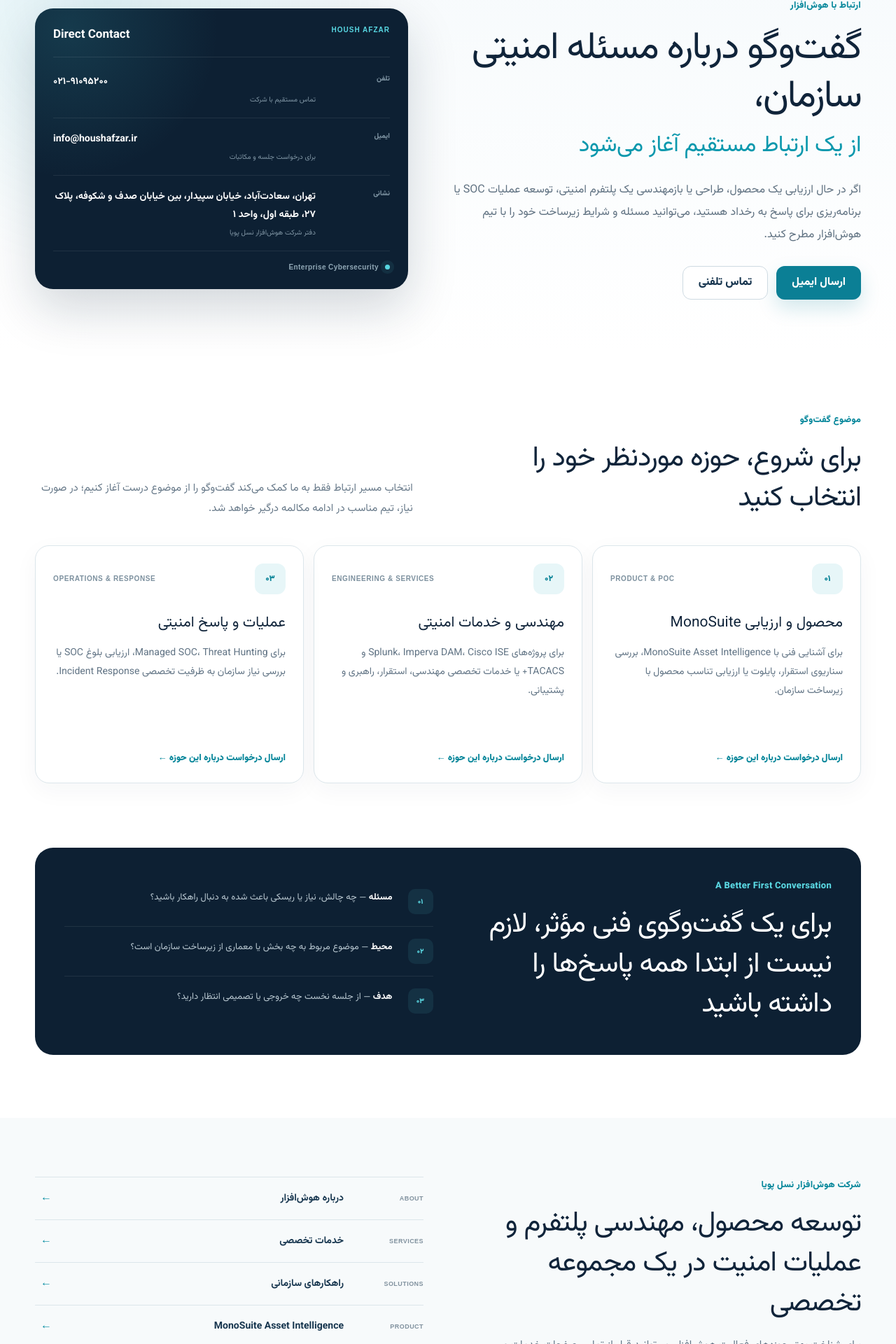
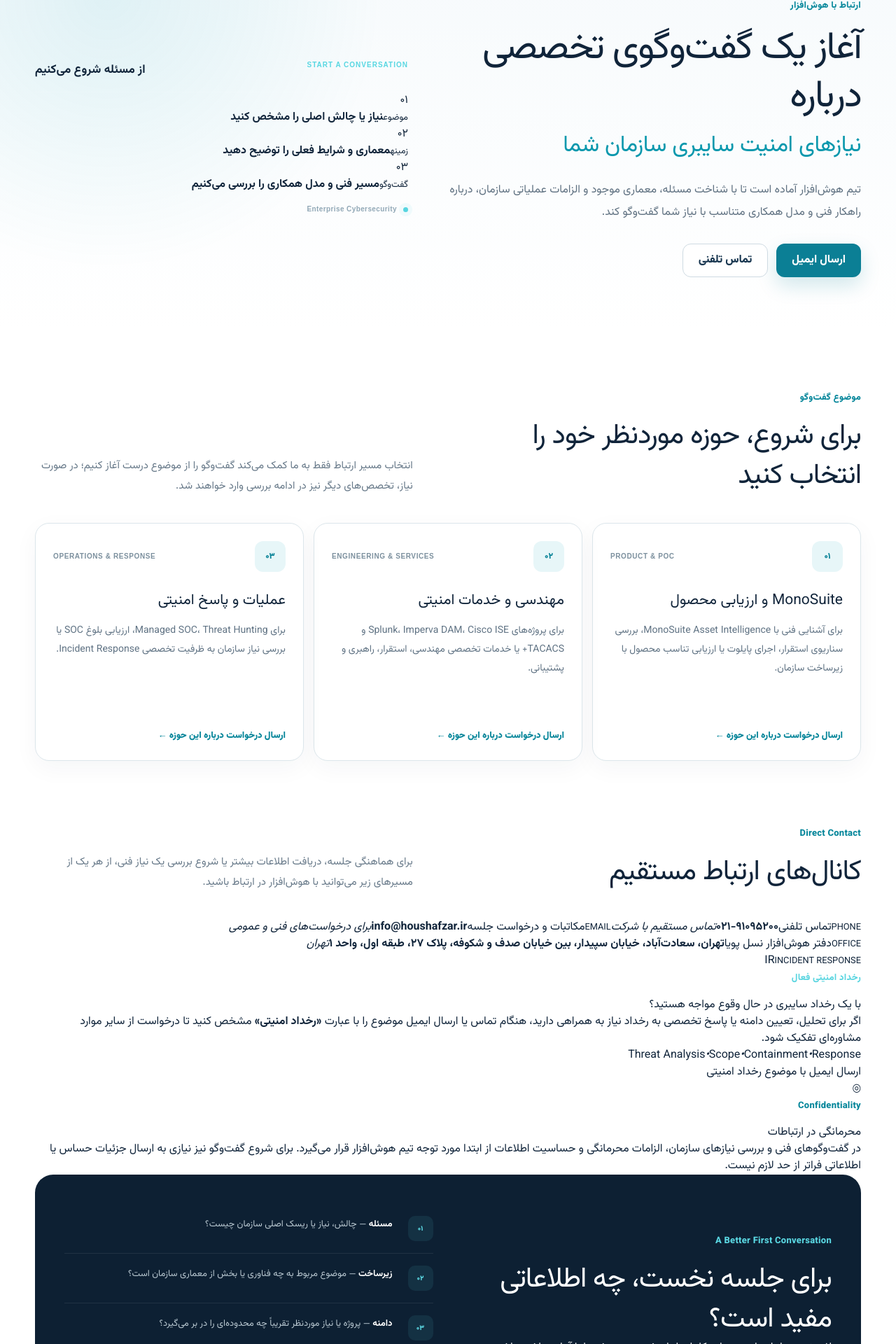
Before and after one commit to monaderi1/houshafzar-website, a Next.js app: page /contact in a window 1280 px wide. Shown: the part 172-2092 px from the top of the page at 70% size. Built offline with nearby package versions, Linux system fonts and the light colour scheme.

Commit message:
Refine Contact page for B2B consultation and incident response

```diff
--- a/app/contact/page.tsx
+++ b/app/contact/page.tsx
@@ -6,15 +6,15 @@ import styles from './contact.module.css';
 
 export const metadata: Metadata = {
   title: 'تماس با هوش‌افزار | مشاوره امنیت سایبری سازمانی',
-  description: 'برای گفت‌وگو درباره MonoSuite Asset Intelligence، خدمات مهندسی امنیت، SOC، Threat Hunting و Incident Response با شرکت هوش‌افزار نسل پویا در ارتباط باشید.',
+  description: 'برای گفت‌وگو درباره MonoSuite Asset Intelligence، خدمات مهندسی امنیت، عملیات SOC، Threat Hunting و Incident Response با شرکت هوش‌افزار نسل پویا در ارتباط باشید.',
 };
 
 const inquiries = [
   {
     number: '۰۱',
     label: 'PRODUCT & POC',
-    title: 'محصول و ارزیابی MonoSuite',
-    text: 'برای آشنایی فنی با MonoSuite Asset Intelligence، بررسی سناریوی استقرار، پایلوت یا ارزیابی تناسب محصول با زیرساخت سازمان.',
+    title: 'MonoSuite و ارزیابی محصول',
+    text: 'برای آشنایی فنی با MonoSuite Asset Intelligence، بررسی سناریوی استقرار، اجرای پایلوت یا ارزیابی تناسب محصول با زیرساخت سازمان.',
     subject: 'درخواست جلسه درباره MonoSuite Asset Intelligence',
   },
   {
@@ -47,11 +47,11 @@ export default function ContactPage() {
               <div className={styles.heroCopy}>
                 <span className={styles.eyebrow}>ارتباط با هوش‌افزار</span>
                 <h1>
-                  گفت‌وگو درباره مسئله امنیتی سازمان،
-                  <em> از یک ارتباط مستقیم آغاز می‌شود</em>
+                  آغاز یک گفت‌وگوی تخصصی درباره
+                  <em> نیازهای امنیت سایبری سازمان شما</em>
                 </h1>
                 <p>
-                  اگر در حال ارزیابی یک محصول، طراحی یا بازمهندسی یک پلتفرم امنیتی، توسعه عملیات SOC یا برنامه‌ریزی برای پاسخ به رخداد هستید، می‌توانید مسئله و شرایط زیرساخت خود را با تیم هوش‌افزار مطرح کنید.
+                  تیم هوش‌افزار آماده است تا با شناخت مسئله، معماری موجود و الزامات عملیاتی سازمان، درباره راهکار فنی و مدل همکاری متناسب با نیاز شما گفت‌وگو کند.
                 </p>
                 <div className={styles.actions}>
                   <a className={styles.primary} href={`mailto:${contact.email}`}>ارسال ایمیل</a>
@@ -59,32 +59,17 @@ export default function ContactPage() {
                 </div>
               </div>
 
-              <aside className={styles.contactPanel} aria-label="اطلاعات تماس شرکت هوش‌افزار">
+              <aside className={styles.startPanel} aria-label="مسیر شروع گفت‌وگو با هوش‌افزار">
                 <div className={styles.panelHead}>
-                  <span>HOUSH AFZAR</span>
-                  <strong>Direct Contact</strong>
+                  <span>START A CONVERSATION</span>
+                  <strong>از مسئله شروع می‌کنیم</strong>
                 </div>
-                <div className={styles.contactRows}>
-                  <a href={contact.phoneHref}>
-                    <small>تلفن</small>
-                    <strong dir="ltr">{contact.phone}</strong>
-                    <span>تماس مستقیم با شرکت</span>
-                  </a>
-                  <a href={`mailto:${contact.email}`}>
-                    <small>ایمیل</small>
-                    <strong dir="ltr">{contact.email}</strong>
-                    <span>برای درخواست جلسه و مکاتبات</span>
-                  </a>
-                  <div>
-                    <small>نشانی</small>
-                    <strong>{contact.address}</strong>
-                    <span>دفتر شرکت هوش‌افزار نسل پویا</span>
-                  </div>
+                <div className={styles.startSteps}>
+                  <div><span>۰۱</span><div><small>موضوع</small><b>نیاز یا چالش اصلی را مشخص کنید</b></div></div>
+                  <div><span>۰۲</span><div><small>زمینه</small><b>معماری و شرایط فعلی را توضیح دهید</b></div></div>
+                  <div><span>۰۳</span><div><small>گفت‌وگو</small><b>مسیر فنی و مدل همکاری را بررسی می‌کنیم</b></div></div>
                 </div>
-                <div className={styles.panelFoot}>
-                  <i />
-                  <span>Enterprise Cybersecurity</span>
-                </div>
+                <div className={styles.panelFoot}><i /><span>Enterprise Cybersecurity</span></div>
               </aside>
             </div>
           </div>
@@ -97,7 +82,7 @@ export default function ContactPage() {
                 <span className={styles.eyebrow}>موضوع گفت‌وگو</span>
                 <h2>برای شروع، حوزه موردنظر خود را انتخاب کنید</h2>
               </div>
-              <p>انتخاب مسیر ارتباط فقط به ما کمک می‌کند گفت‌وگو را از موضوع درست آغاز کنیم؛ در صورت نیاز، تیم مناسب در ادامه مکالمه درگیر خواهد شد.</p>
+              <p>انتخاب مسیر ارتباط فقط به ما کمک می‌کند گفت‌وگو را از موضوع درست آغاز کنیم؛ در صورت نیاز، تخصص‌های دیگر نیز در ادامه بررسی وارد خواهند شد.</p>
             </div>
 
             <div className={styles.inquiryGrid}>
@@ -116,35 +101,81 @@ export default function ContactPage() {
           </div>
         </section>
 
+        <section className={styles.channelsSection}>
+          <div className="shell">
+            <div className={styles.sectionHead}>
+              <div>
+                <span className={styles.eyebrow}>Direct Contact</span>
+                <h2>کانال‌های ارتباط مستقیم</h2>
+              </div>
+              <p>برای هماهنگی جلسه، دریافت اطلاعات بیشتر یا شروع بررسی یک نیاز فنی، از هر یک از مسیرهای زیر می‌توانید با هوش‌افزار در ارتباط باشید.</p>
+            </div>
+            <div className={styles.channelsGrid}>
+              <a className={styles.channelCard} href={contact.phoneHref}>
+                <small>PHONE</small>
+                <span>تماس تلفنی</span>
+                <strong dir="ltr">{contact.phone}</strong>
+                <i>تماس مستقیم با شرکت</i>
+              </a>
+              <a className={styles.channelCard} href={`mailto:${contact.email}`}>
+                <small>EMAIL</small>
+                <span>مکاتبات و درخواست جلسه</span>
+                <strong dir="ltr">{contact.email}</strong>
+                <i>برای درخواست‌های فنی و عمومی</i>
+              </a>
+              <div className={styles.channelCard}>
+                <small>OFFICE</small>
+                <span>دفتر هوش‌افزار نسل پویا</span>
+                <strong>{contact.address}</strong>
+                <i>تهران</i>
+              </div>
+            </div>
+          </div>
+        </section>
+
+        <section className={styles.incidentSection}>
+          <div className="shell">
+            <div className={styles.incidentBox}>
+              <div className={styles.incidentTag}><span>IR</span><small>INCIDENT RESPONSE</small></div>
+              <div className={styles.incidentCopy}>
+                <span className={styles.darkEyebrow}>رخداد امنیتی فعال</span>
+                <h2>با یک رخداد سایبری در حال وقوع مواجه هستید؟</h2>
+                <p>اگر برای تحلیل، تعیین دامنه یا پاسخ تخصصی به رخداد نیاز به همراهی دارید، هنگام تماس یا ارسال ایمیل موضوع را با عبارت <strong>«رخداد امنیتی»</strong> مشخص کنید تا درخواست از سایر موارد مشاوره‌ای تفکیک شود.</p>
+                <div className={styles.incidentMeta}>
+                  <span>Threat Analysis</span><i>•</i><span>Scope</span><i>•</i><span>Containment</span><i>•</i><span>Response</span>
+                </div>
+              </div>
+              <a className={styles.incidentAction} href={mailto('رخداد امنیتی — درخواست بررسی و پاسخ تخصصی')}>ارسال ایمیل با موضوع رخداد امنیتی</a>
+            </div>
+          </div>
+        </section>
+
+        <section className={styles.privacySection}>
+          <div className="shell">
+            <div className={styles.privacyBox}>
+              <div className={styles.privacyIcon}>◎</div>
+              <div>
+                <span className={styles.eyebrow}>Confidentiality</span>
+                <h2>محرمانگی در ارتباطات</h2>
+                <p>در گفت‌وگوهای فنی و بررسی نیازهای سازمان، الزامات محرمانگی و حساسیت اطلاعات از ابتدا مورد توجه تیم هوش‌افزار قرار می‌گیرد. برای شروع گفت‌وگو نیز نیازی به ارسال جزئیات حساس یا اطلاعاتی فراتر از حد لازم نیست.</p>
+              </div>
+            </div>
+          </div>
+        </section>
+
         <section className={styles.contextSection}>
           <div className="shell">
             <div className={styles.contextBox}>
               <div className={styles.contextTitle}>
                 <span className={styles.darkEyebrow}>A Better First Conversation</span>
-                <h2>برای یک گفت‌وگوی فنی مؤثر، لازم نیست از ابتدا همه پاسخ‌ها را داشته باشید</h2>
+                <h2>برای جلسه نخست، چه اطلاعاتی مفید است؟</h2>
+                <p>لازم نیست از ابتدا مستندات کامل یا پاسخ همه پرسش‌ها را آماده داشته باشید. چند نکته پایه برای شکل‌گیری یک گفت‌وگوی فنی مؤثر کافی است.</p>
               </div>
               <div className={styles.contextList}>
-                <div><span>۰۱</span><p><strong>مسئله</strong> — چه چالش، نیاز یا ریسکی باعث شده به دنبال راهکار باشید؟</p></div>
-                <div><span>۰۲</span><p><strong>محیط</strong> — موضوع مربوط به چه بخش یا معماری از زیرساخت سازمان است؟</p></div>
-                <div><span>۰۳</span><p><strong>هدف</strong> — از جلسه نخست چه خروجی یا تصمیمی انتظار دارید؟</p></div>
-              </div>
-            </div>
-          </div>
-        </section>
-
-        <section className={styles.companySection}>
-          <div className="shell">
-            <div className={styles.companyGrid}>
-              <div>
-                <span className={styles.eyebrow}>شرکت هوش‌افزار نسل پویا</span>
-                <h2>توسعه محصول، مهندسی پلتفرم و عملیات امنیت در یک مجموعه تخصصی</h2>
-                <p>برای شناخت بهتر حوزه‌های فعالیت هوش‌افزار، می‌توانید قبل از تماس صفحات خدمات و راهکارها را مرور کنید یا مستقیماً مسئله خود را با ما در میان بگذارید.</p>
-              </div>
-              <div className={styles.companyLinks}>
-                <Link href="/about/"><small>ABOUT</small><strong>درباره هوش‌افزار</strong><span>←</span></Link>
-                <Link href="/services/"><small>SERVICES</small><strong>خدمات تخصصی</strong><span>←</span></Link>
-                <Link href="/solutions/"><small>SOLUTIONS</small><strong>راهکارهای سازمانی</strong><span>←</span></Link>
-                <Link href="/monosuit/"><small>PRODUCT</small><strong>MonoSuite Asset Intelligence</strong><span>←</span></Link>
+                <div><span>۰۱</span><p><strong>مسئله</strong> — چالش، نیاز یا ریسک اصلی سازمان چیست؟</p></div>
+                <div><span>۰۲</span><p><strong>زیرساخت</strong> — موضوع مربوط به چه فناوری یا بخش از معماری سازمان است؟</p></div>
+                <div><span>۰۳</span><p><strong>دامنه</strong> — پروژه یا نیاز موردنظر تقریباً چه محدوده‌ای را در بر می‌گیرد؟</p></div>
+                <div><span>۰۴</span><p><strong>نوع نیاز</strong> — محصول، مهندسی، عملیات امنیت یا رخداد فعال؟</p></div>
               </div>
             </div>
           </div>
@@ -156,12 +187,18 @@ export default function ContactPage() {
               <div>
                 <span className={styles.eyebrow}>شروع گفت‌وگو</span>
                 <h2>مسئله را مطرح کنید؛ از همان‌جا شروع می‌کنیم</h2>
-                <p>برای هماهنگی جلسه، دریافت اطلاعات بیشتر یا بررسی اولیه یک نیاز امنیتی، از طریق ایمیل یا تلفن با هوش‌افزار در ارتباط باشید.</p>
+                <p>برای هماهنگی جلسه یا بررسی اولیه یک نیاز امنیتی، از طریق ایمیل یا تلفن با تیم هوش‌افزار در ارتباط باشید.</p>
               </div>
               <div className={styles.ctaActions}>
                 <a className={styles.primary} href={`mailto:${contact.email}`}>ارسال ایمیل</a>
                 <a className={styles.secondary} href={contact.phoneHref}>تماس با هوش‌افزار</a>
               </div>
+            </div>
+            <div className={styles.quickLinks}>
+              <Link href="/about/">درباره هوش‌افزار</Link>
+              <Link href="/services/">خدمات تخصصی</Link>
+              <Link href="/solutions/">راهکارهای سازمانی</Link>
+              <Link href="/monosuit/">MonoSuite Asset Intelligence</Link>
             </div>
           </div>
         </section>
```
